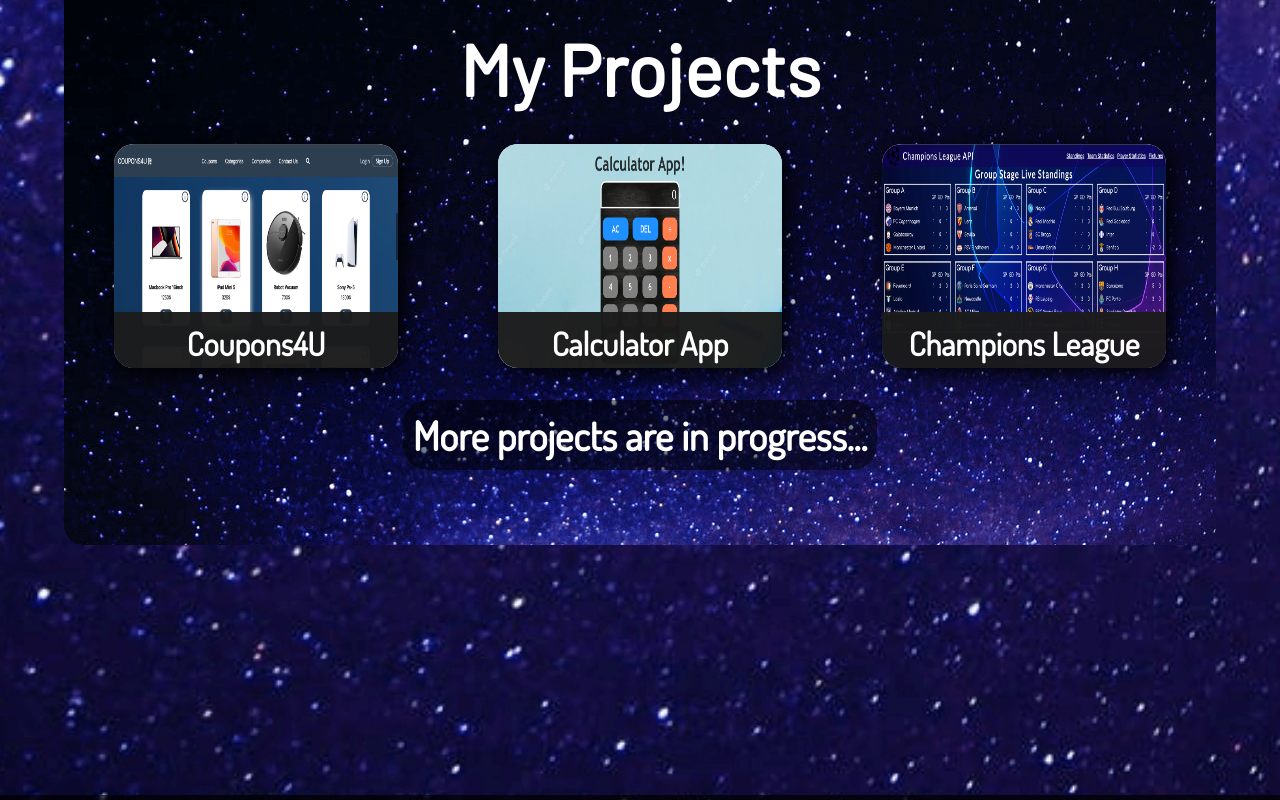
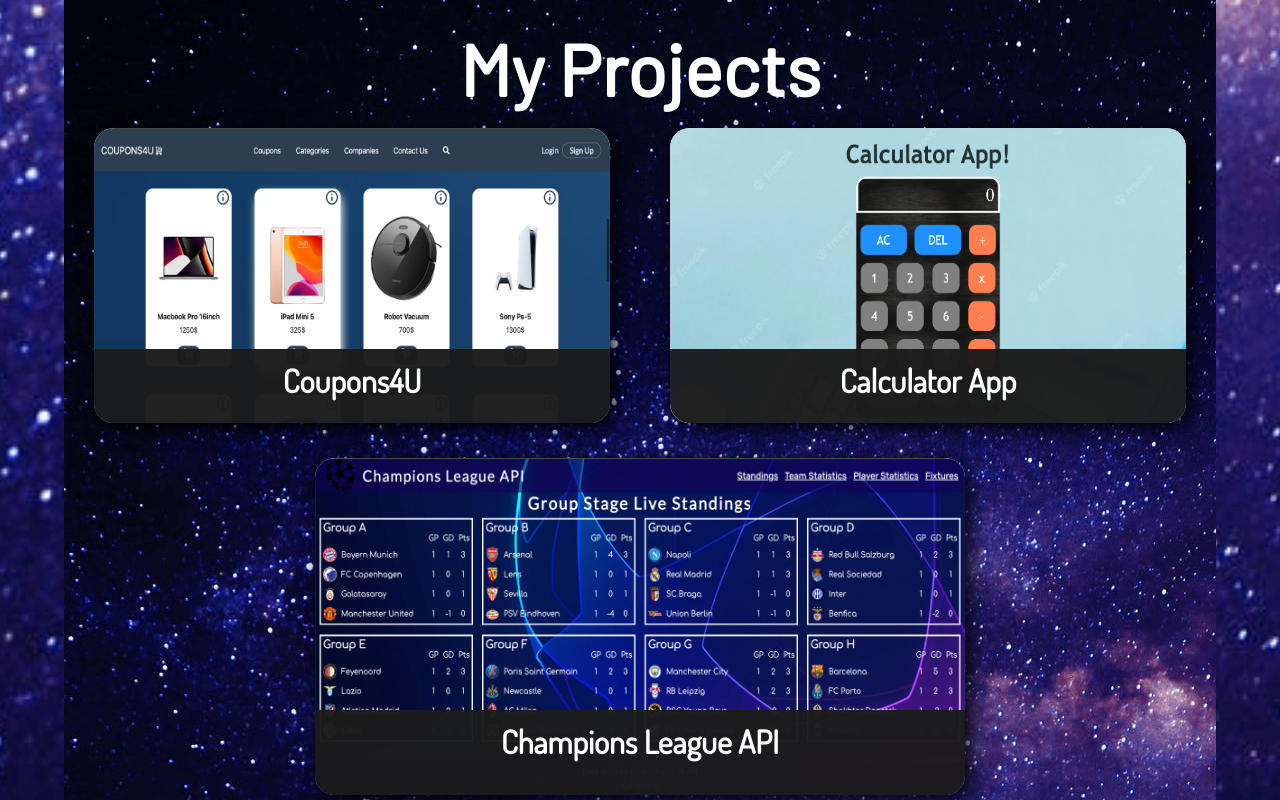
Before and after one commit to Galaviv15/my-portfolio, a React (Create React App) app: page / in a window 1280 px wide. Shown: the part 2100-2900 px from the top of the page. Built offline with nearby package versions, Linux system fonts and the light colour scheme.

Commit message:
champions-league project added Commit

```diff
--- a/src/components/project-card/project-card.css
+++ b/src/components/project-card/project-card.css
@@ -5,7 +5,7 @@
   width: 650px;
   height: 90%;
   box-shadow: 5px 5px 20px black;
-  margin: 50px;
+  margin: 30px;
   border-radius: 20px;
   overflow: hidden;
 }
--- a/src/components/projects/Projects.tsx
+++ b/src/components/projects/Projects.tsx
@@ -25,7 +25,8 @@
       name: "Champions League API",
       imgURL: "images/projects-images/champion-league-api-project.png",
       description:
-        "A Web App that presents the Champions League Standings, Statistics for both Players & Teams, the results of games been played and the future fixtures.",
+        "A Web App that presents live Champions League Standings, Statistics for both Players & Teams, the results of games been played and the future fixtures."
+        +" Data is taken from Football-API and updates every day.",
       githubLink: "https://github.com/Galaviv15/champions-league-api",
       websiteLink: "",
     },
@@ -50,7 +51,9 @@
             description={projects[1].description}
             githubLink={projects[1].githubLink}
           />
-          <ProjectCard
+        </div>
+        <div className="cards-container">
+           <ProjectCard
             name={projects[2].name}
             imgURL={projects[2].imgURL}
             description={projects[2].description}
--- a/src/components/projects/projects.css
+++ b/src/components/projects/projects.css
@@ -31,7 +31,6 @@
     justify-content: center;
     align-items: center;
     width: 100%;
-    margin: 20px 0;
 }
 
 .Projects .work-in-progress-heading{
```
